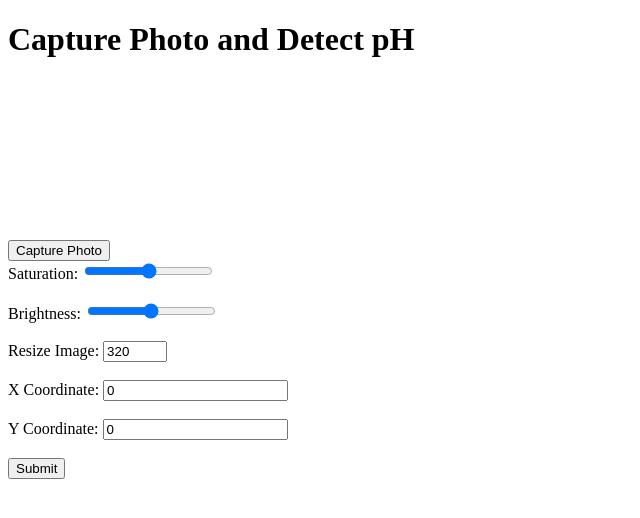
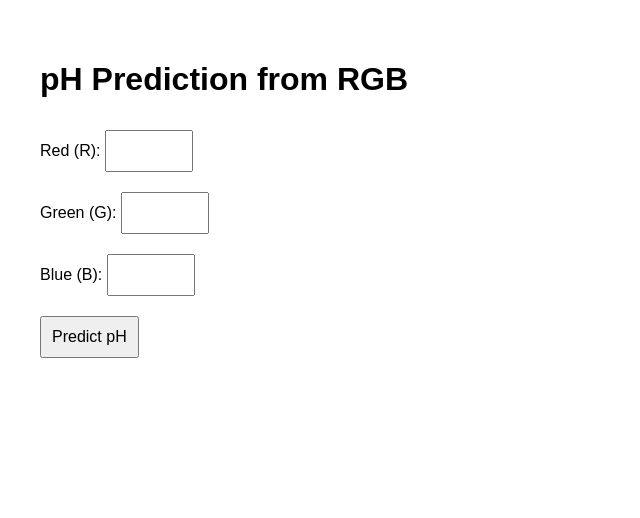
Before and after one commit to qexperience/SamuMapi, a Flask app: page / in a window 1280 px wide. Shown: the top 518 px of the page, without its empty margins (0-640 px from the left). Run offline with Flask 3, Linux system fonts and the light colour scheme.

Commit message:
index.html

```diff
--- a/Templates/index.html
+++ b/Templates/index.html
@@ -2,75 +2,52 @@
 <html lang="en">
 <head>
     <meta charset="UTF-8">
-    <title>pH Detection from Captured Image</title>
+    <meta name="viewport" content="width=device-width, initial-scale=1.0">
+    <title>pH Prediction</title>
     <style>
-        canvas, video {
-            display: block;
-            margin: auto;
-            max-width: 100%;
-            height: auto;
+        body {
+            font-family: Arial, sans-serif;
+            margin: 20px;
+            padding: 20px;
+        }
+        input, button {
+            margin: 10px 0;
+            padding: 10px;
+            font-size: 16px;
         }
     </style>
 </head>
 <body>
-    <h1>Capture Photo and Detect pH</h1>
-    <video id="video" width="320" height="240" autoplay></video>
-    <button id="capture">Capture Photo</button>
-    <canvas id="canvas" width="320" height="240" style="display:none;"></canvas>
-
-    <form id="upload-form" enctype="multipart/form-data">
-        <label for="saturation">Saturation:</label>
-        <input type="range" id="saturation" name="saturation" min="0" max="2" step="0.1" value="1"><br><br>
-
-        <label for="brightness">Brightness:</label>
-        <input type="range" id="brightness" name="brightness" min="0" max="2" step="0.1" value="1"><br><br>
-
-        <label for="resize">Resize Image:</label>
-        <input type="number" id="resize" name="resize" min="100" max="500" value="320"><br><br>
-
-        <label for="x">X Coordinate:</label>
-        <input type="number" id="x" name="x" min="0" value="0"><br><br>
-
-        <label for="y">Y Coordinate:</label>
-        <input type="number" id="y" name="y" min="0" value="0"><br><br>
-
-        <button type="button" onclick="uploadImage()">Submit</button>
+    <h1>pH Prediction from RGB</h1>
+    <form id="phForm">
+        <label for="r">Red (R):</label>
+        <input type="number" id="r" name="r" min="0" max="255" required>
+        <br>
+        <label for="g">Green (G):</label>
+        <input type="number" id="g" name="g" min="0" max="255" required>
+        <br>
+        <label for="b">Blue (B):</label>
+        <input type="number" id="b" name="b" min="0" max="255" required>
+        <br>
+        <button type="button" onclick="submitRGB()">Predict pH</button>
     </form>
-    <div id="result"></div>
-
+    <h3 id="result"></h3>
     <script>
-        const video = document.getElementById('video');
-        const canvas = document.getElementById('canvas');
-        const context = canvas.getContext('2d');
-
-        navigator.mediaDevices.getUserMedia({ video: true })
-            .then(stream => {
-                video.srcObject = stream;
-            })
-            .catch(error => {
-                console.error("Error accessing camera:", error);
+        async function submitRGB() {
+            const r = document.getElementById("r").value;
+            const g = document.getElementById("g").value;
+            const b = document.getElementById("b").value;
+            const response = await fetch("/predict", {
+                method: "POST",
+                headers: { "Content-Type": "application/json" },
+                body: JSON.stringify({ r: r, g: g, b: b })
             });
-
-        document.getElementById('capture').addEventListener('click', () => {
-            const resizeValue = document.getElementById('resize').value;
-            canvas.width = resizeValue;
-            canvas.height = resizeValue * (video.videoHeight / video.videoWidth);
-            context.drawImage(video, 0, 0, canvas.width, canvas.height);
-            canvas.style.display = 'block';
-        });
-
-        function uploadImage() {
-            canvas.toBlob(blob => {
-                const formData = new FormData(document.getElementById('upload-form'));
-                formData.append('file', blob, 'captured_image.png');
-
-                fetch('/upload', {
-                    method: 'POST',
-                    body: formData
-                }).then(response => response.json()).then(data => {
-                    document.getElementById('result').innerHTML = `pH Value: ${data.ph_value}, RGB: ${data.rgb}`;
-                });
-            }, 'image/png');
+            const data = await response.json();
+            if (response.ok) {
+                document.getElementById("result").innerText = `Predicted pH: ${data.predicted_ph}`;
+            } else {
+                document.getElementById("result").innerText = `Error: ${data.error}`;
+            }
         }
     </script>
 </body>
```
